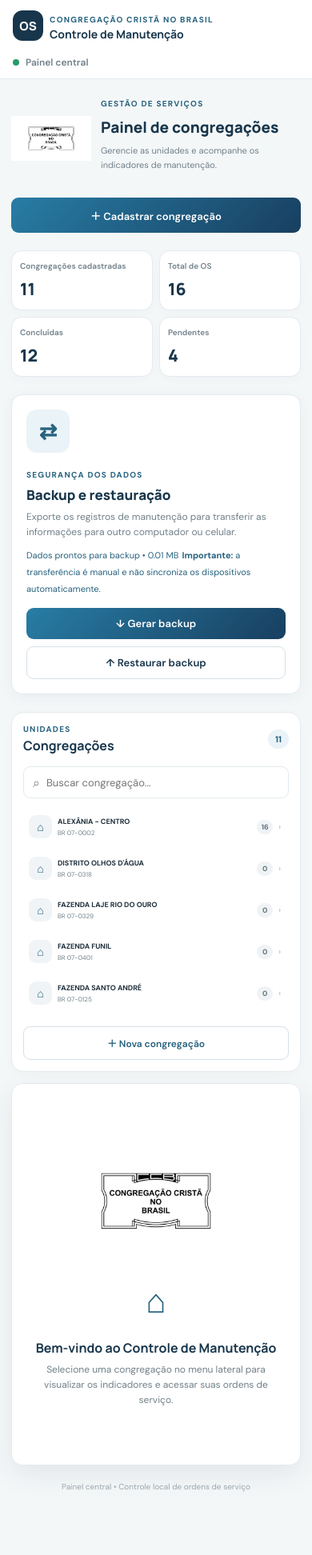
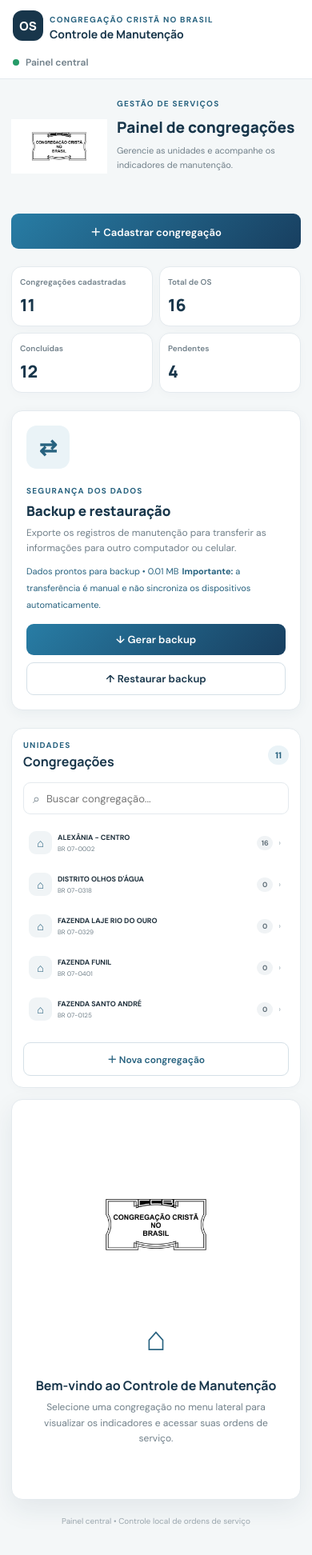
Before and after one commit to msduarte35/ordem_de-servi-o-ccb, a plain HTML site: page index.html in a window 390 px wide. Shown: the whole page at 80% size. Before the commit the page ends 1909 px from the top, so only its background shows below. Drawn offline with Linux system fonts and the light colour scheme.

Commit message:
Atualiza layout e ajusta logo da CCB no painel central

```diff
--- a/style.css
+++ b/style.css
@@ -922,19 +922,23 @@ img {
 
 /* Logo da CCB no estado vazio */
 
+/* LOGO CCB - SEÇÃO DE BOAS-VINDAS */
+
 .empty-state-main::before {
     content: "";
     display: block;
 
-    width: 240px;
-    height: 150px;
-
-    margin: 0 auto 22px;
-
-    background-image: url("./Logoccb.avif");
-    background-repeat: no-repeat;
+    width: 600px !important; /* Ajuste para telas maiores */
+    height: 400px !important; /* Ajuste para telas maiores */
+
+    max-width: 100%; /* Garantir que não ultrapasse a largura da tela */
+
+    margin: 0 auto 25px; /* Centralizar e adicionar espaçamento inferior */
+
+    background-image: url("./Logoccb.avif"); /* Logo da CCB */
+    background-repeat: no-repeat; /* Não repetir a imagem */
     background-position: center;
-    background-size: contain;
+    background-size: contain; /* Ajustar a imagem para caber no container */
 }
 
 .empty-state-main > i {
@@ -1529,11 +1533,19 @@ dialog form {
 }
 
 .logo-ccb {
-    display: block;
-    width: 160px;
-    height: 160px;
-    object-fit: contain;
-    flex-shrink: 0;
+    display: block !important; /* Garantir que o logo seja exibido como bloco */
+    width: 280px !important; /* Definir largura fixa */
+    height: 280px !important; /* Definir altura fixa */
+
+    max-width: none !important; /* Remover limite de largura */
+    max-height: none !important; /* Remover limite de altura */
+
+    object-fit: contain; /* Garantir que a imagem se ajuste ao contêiner */
+    flex: 0 0 280px !important; /* Garantir que o contêiner flex tenha tamanho fixo */
+
+    background: transparent !important; /* Garantir fundo transparente */
+    border: none !important; /* Remover borda */
+    box-shadow: none !important; /* Remover sombra */
 }
 .hero-texto {
     display: flex;
@@ -1788,6 +1800,11 @@ dialog form {
 
 @media (max-width: 760px) {
 
+    .empty-state-main::before {/* Ajuste para telas menores */
+    width: 280px !important;/* Ajuste para telas menores */
+    height: 220px !important;/* Ajuste para telas menores */
+}
+
     .topbar {
         padding: 12px 16px;
         min-height: 72px;
@@ -1832,8 +1849,9 @@ dialog form {
     }
 
     .logo-ccb {
-    width: 120px;
-    height: 120px;
+    width: 150px !important;
+    height: 150px !important;
+    flex: 0 0 150px !important;
 }
 
     .hero-texto h2 {
@@ -2051,6 +2069,21 @@ dialog form {
 
 @media (max-width: 420px) {
 
+    .empty-state-main::before {/* Ajuste para celulares pequenos */
+    width: 220px !important;/* Ajuste para celulares pequenos */
+    height: 180px !important; /* Ajuste para celulares pequenos */
+}
+
+
+
+
+    .empty-state-main::before {
+    width: 220px !important;
+    height: 180px !important;
+    }
+
+
+
     .topbar {
         align-items: flex-start;
     }
@@ -2122,9 +2155,10 @@ dialog form {
     }
 
     .logo-ccb {
-        width: 100px;
-        height: 100px;
-    }
+    width: 120px !important;
+    height: 120px !important;
+    flex: 0 0 120px !important;
+}
 }
 
     .hero-texto h2 {
```
